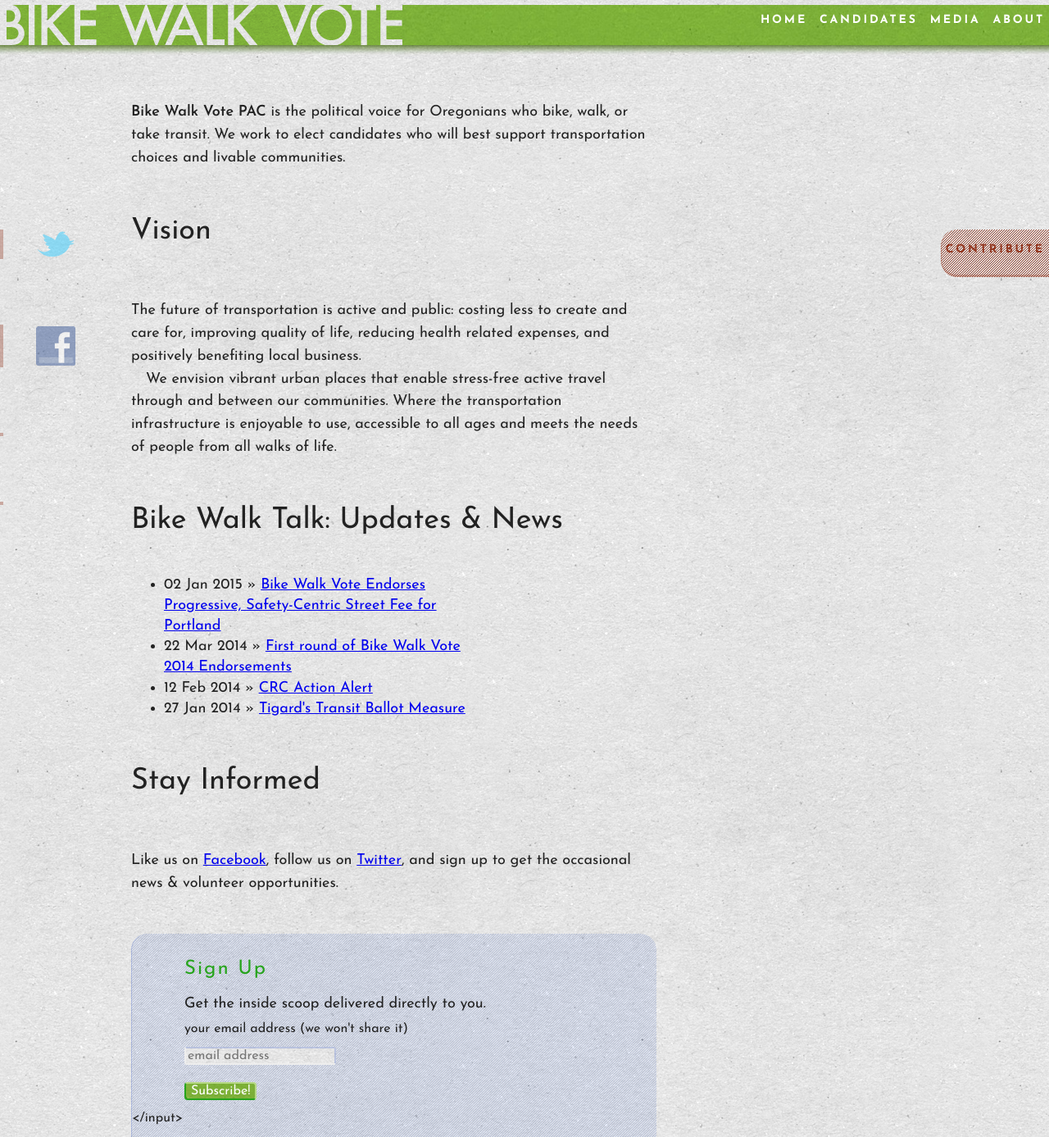
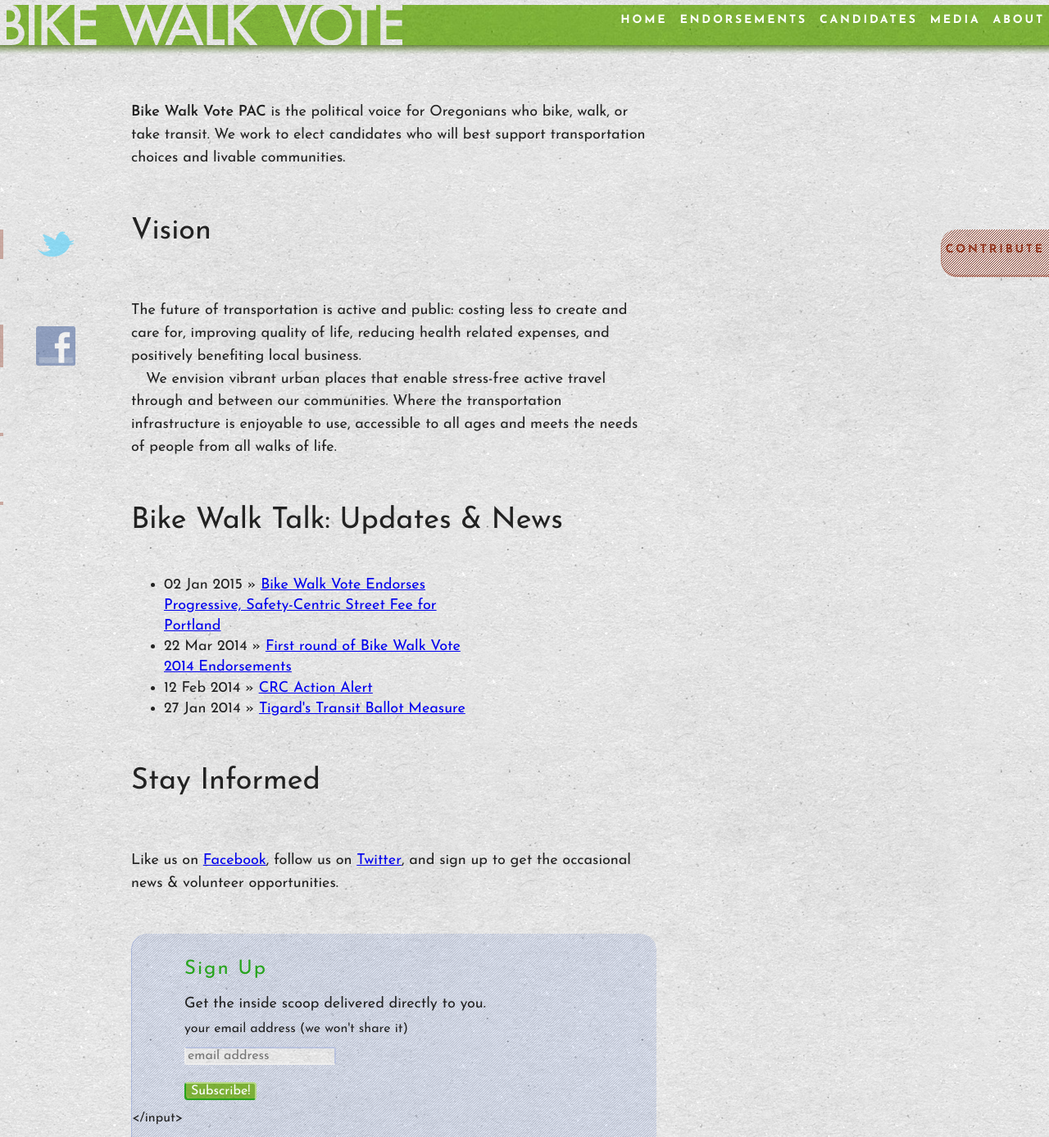
Before and after one commit to bikewalkvote/bikewalkvote.github.io, a Jekyll site: the page built from index.md, in a window 1280 px wide. Shown: the top 1387 px of the page at 82% size. Built offline with Jekyll 4.4.1, drawn with Linux system fonts in a browser that asks for light colours; nearby versions of some CDN libraries; Markdown is read by kramdown in place of the engine named in the settings; comment, search, counter and statistics services are not loaded.

Commit message:
Add navigation link to endorsements.
Create a link to endorsements in navigation, per discussion with BWV
leadership.

```diff
--- a/_layouts/default.html
+++ b/_layouts/default.html
@@ -60,7 +60,8 @@
     <div id='main' role='main'>
       <a href='/about.html' title='about bike walk vote'>ABOUT</a>
       <a href='/media.html' title='bike walk vote in the media'>MEDIA</a>
-      <a href='/candidates.html' title='candidate responses to our questionaires'>CANDIDATES</a>
+      <a href='/candidates.html' title='candidate info'>CANDIDATES</a>
+      <a href='/endorsements.html' title='candidate responses to our questionaires'>ENDORSEMENTS</a>
       <a href='/contribute.html' id='contribute' title='contribute to bike walk vote'>CONTRIBUTE</a>
       <a href='/' title='back to the bike walk vote main page'>HOME</a>
     </div>
```
